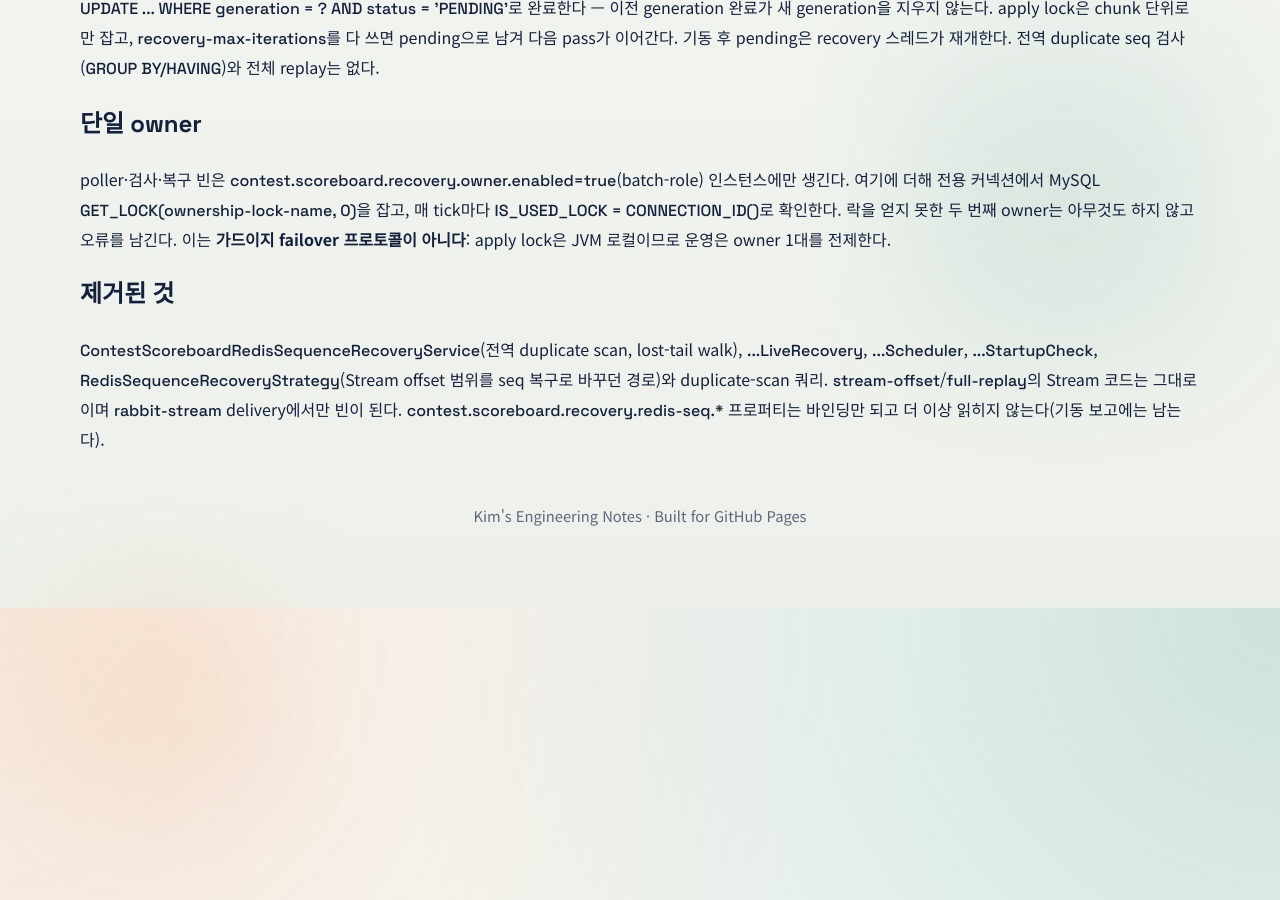
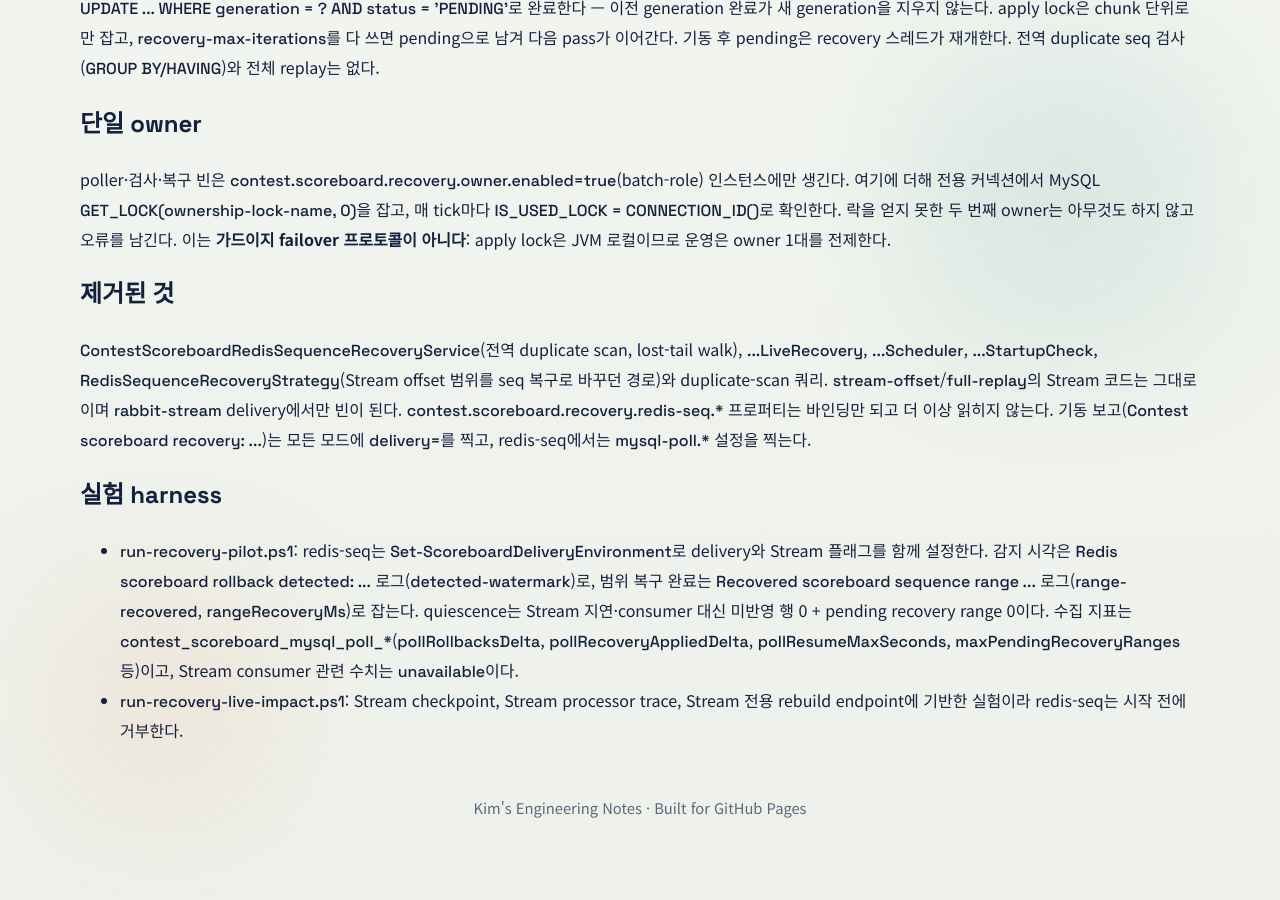
Before and after one commit to tmdrud0/web, a Jekyll site: the page built from docs/SCOREBOARD_MYSQL_POLL_REDIS_SEQ.md, in a window 1280 px wide and 900 px high, scrolled down 1874 px. Built offline with Jekyll 4.4.1, drawn with Linux system fonts in a browser that asks for light colours; our own code applies the rules of GitHub Pages for plain Markdown files.

Commit message:
fix: measure redis-seq on the mysql-poll delivery in the recovery harness
The pilot harness still read the Stream for redis-seq: quiescence needed a
consumer on the result stream and exactly one pending_events series (so a
redis-seq run could never drain and every poll threw), detection was read
from Stream lifecycle logs, and the figures came from the removed
redis_sequence meters.

- Quiescence is decided per delivery (Test-PipelineQuiescent): under
  mysql-poll it is no unapplied rows and no pending recovery range.
- The poller's detection and range completion logs are recognised
  (detected-watermark, allocator-fenced, range-recovered); the pilot
  reports detectionLatencyMs and rangeRecoveryMs from them.
- contest_scoreboard_mysql_poll_* meters are sampled; the pilot and the
  summarizer report rollbacks, re-applied results, resume time and pending
  ranges instead of the removed sequence rounds. Stream consumer figures
  read unavailable under mysql-poll.
- run-recovery-live-impact.ps1 refuses redis-seq: it is built on the
  Stream checkpoint, the Stream processor trace and the Stream-gated
  rebuild endpoint.

Co-Authored-By: Claude Opus 5.5 <noreply@anthropic.com>
Claude-Session: https://claude.ai/code/session_019Tju9spPqPZ87AiZFMKbgC

```diff
--- a/docs/SCOREBOARD_MYSQL_POLL_REDIS_SEQ.md
+++ b/docs/SCOREBOARD_MYSQL_POLL_REDIS_SEQ.md
@@ -86,4 +86,16 @@ poller·검사·복구 빈은 `contest.scoreboard.recovery.owner.enabled=true`(b
 `...LiveRecovery`, `...Scheduler`, `...StartupCheck`, `RedisSequenceRecoveryStrategy`(Stream offset 범위를
 seq 복구로 바꾸던 경로)와 duplicate-scan 쿼리. `stream-offset`/`full-replay`의 Stream 코드는 그대로이며
 `rabbit-stream` delivery에서만 빈이 된다. `contest.scoreboard.recovery.redis-seq.*` 프로퍼티는 바인딩만 되고
-더 이상 읽히지 않는다(기동 보고에는 남는다).
+더 이상 읽히지 않는다. 기동 보고(`Contest scoreboard recovery: ...`)는 모든 모드에 `delivery=`를 찍고,
+redis-seq에서는 `mysql-poll.*` 설정을 찍는다.
+
+## 실험 harness
+
+- `run-recovery-pilot.ps1`: redis-seq는 `Set-ScoreboardDeliveryEnvironment`로 delivery와 Stream 플래그를 함께
+  설정한다. 감지 시각은 `Redis scoreboard rollback detected: ...` 로그(`detected-watermark`)로,
+  범위 복구 완료는 `Recovered scoreboard sequence range ...` 로그(`range-recovered`, `rangeRecoveryMs`)로 잡는다.
+  quiescence는 Stream 지연·consumer 대신 미반영 행 0 + pending recovery range 0이다.
+  수집 지표는 `contest_scoreboard_mysql_poll_*`(`pollRollbacksDelta`, `pollRecoveryAppliedDelta`,
+  `pollResumeMaxSeconds`, `maxPendingRecoveryRanges` 등)이고, Stream consumer 관련 수치는 `unavailable`이다.
+- `run-recovery-live-impact.ps1`: Stream checkpoint, Stream processor trace, Stream 전용 rebuild endpoint에
+  기반한 실험이라 redis-seq는 시작 전에 거부한다.
```
Also changed, not shown: 7 other files.
